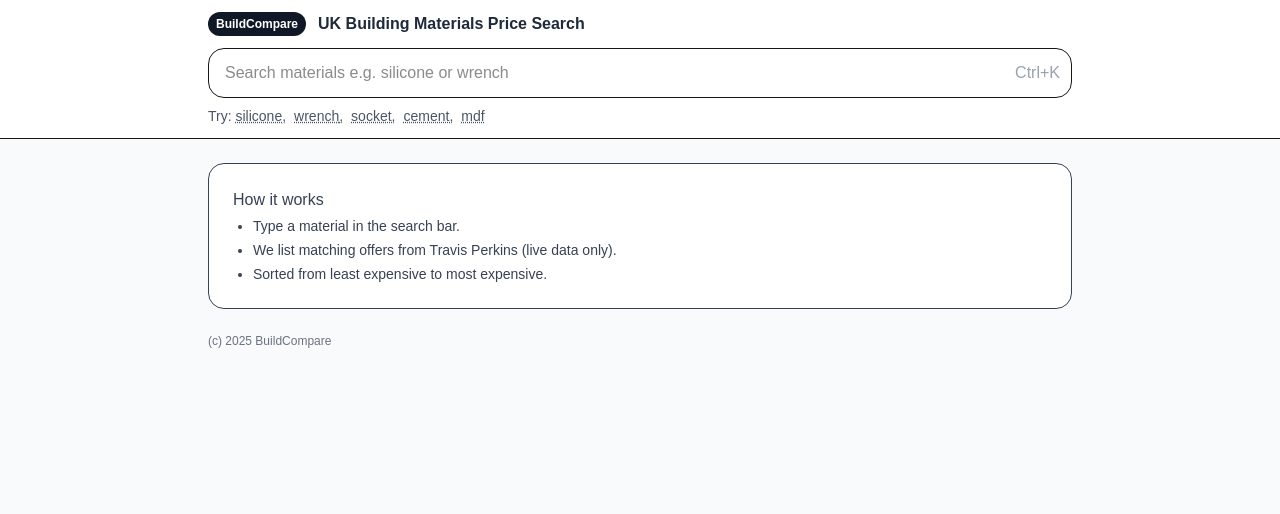
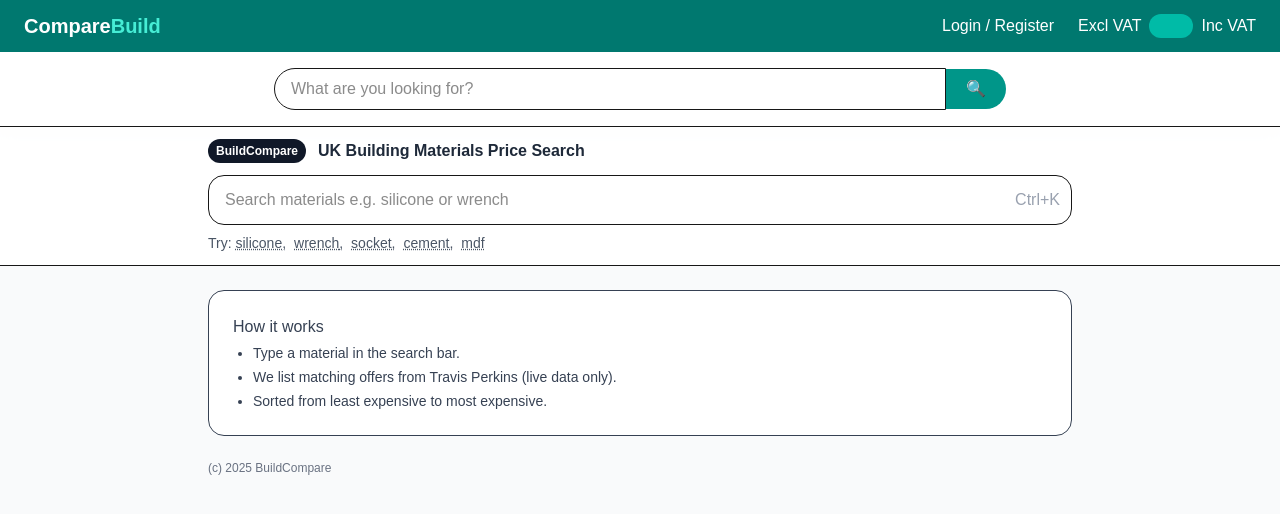
Before and after one commit to Adonis1857/build-compare, a Next.js app: page / in a window 1280 px wide. Shown: the top 514 px of the page. Built offline with nearby package versions, Linux system fonts and the light colour scheme.

Commit message:
Update layout.js
added header

```diff
--- a/app/layout.js
+++ b/app/layout.js
@@ -1,5 +1,6 @@
 import { Geist, Geist_Mono } from "next/font/google";
 import "./globals.css";
+import Header from "./components/Header"; // ✅ add this
 
 const geistSans = Geist({
   variable: "--font-geist-sans",
@@ -12,8 +13,8 @@ const geistMono = Geist_Mono({
 });
 
 export const metadata = {
-  title: "Create Next App",
-  description: "Generated by create next app",
+  title: "Compare the Build",
+  description: "Compare thousands of DIY and building products",
 };
 
 export default function RootLayout({ children }) {
@@ -26,7 +27,10 @@ export default function RootLayout({ children }) {
           value="14a5ede0-820d-48de-8fd5-a13a44136889"
         />
       </head>
-      <body className={`${geistSans.variable} ${geistMono.variable} antialiased`}>
+      <body
+        className={`${geistSans.variable} ${geistMono.variable} antialiased`}
+      >
+        <Header /> {/* ✅ add header here */}
         {children}
       </body>
     </html>
```
